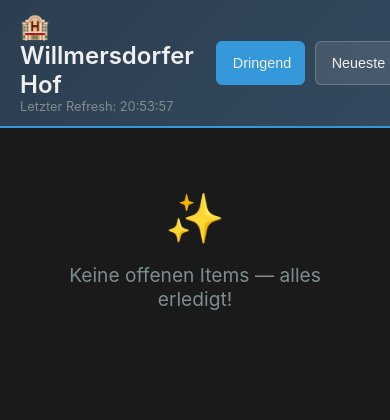
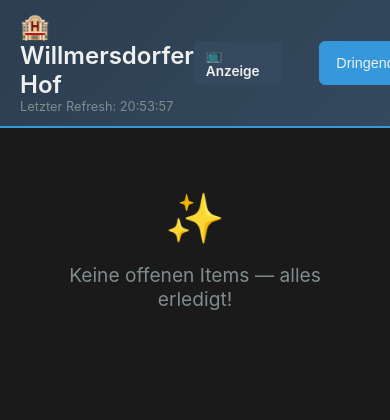
Before and after one commit to MrVemo/hotel-reception-display, a Flask app: page / in a window 390 px wide; the page is wider, and only the part inside the window is pictured. Shown: the top 420 px of that part. Run offline with Flask 2, Linux system fonts and the light colour scheme; data comes from the database, SQL or seed files in the repository; data that the repository does not hold is empty.

Commit message:
Trennung Display / Form / Admin Modus
User-Agent-basiertes Auto-Routing:
- / Desktop-Browser → /display (Anzeige)
- / Mobile/Touch → /form (Eintragsformular)
- /?mode=display|form|admin → expliziter Override

Modus-Banner in jedem Template:
- 📺 Anzeige (Display-Modus)
- ✏️ Eintrags-Formular (Form-Modus)
- ⚙️ Admin-Modus (Admin)

Footer-Link 'Zur Anzeige' für Form + Admin

```diff
--- a/src/app.py
+++ b/src/app.py
@@ -220,7 +220,22 @@ def require_login(f):
 
 @app.route('/')
 def index():
-    """Display-UI für 7" Touch-Screen."""
+    """Smart-Redirect: Touch-User → /form, Desktop → /display.
+    Override via ?mode=display|form|admin"""
+    from flask import request, redirect, url_for
+
+    mode = request.args.get('mode', '').lower()
+    if mode == 'display':
+        return redirect(url_for('index'))
+    if mode == 'form':
+        return redirect(url_for('form_page'))
+    if mode == 'admin':
+        return redirect(url_for('admin_page'))
+
+    ua = request.headers.get('User-Agent', '').lower()
+    is_touch = any(t in ua for t in ['mobile', 'android', 'iphone', 'ipad', 'touch'])
+    if is_touch:
+        return redirect(url_for('form_page'))
     return render_template('display.html', branding=load_branding_config())
 
 
--- a/src/templates/admin.html
+++ b/src/templates/admin.html
@@ -259,7 +259,8 @@
 <body>
     <div class="container">
         <header>
-            <h1>⚙️ Admin — Mitarbeiter</h1>
+            <div style="display:flex;align-items:center;gap:12px;margin-bottom:8px;"><span style="background:#e67e22;color:white;padding:6px 12px;border-radius:6px;font-size:0.85rem;font-weight:600;">⚙️ Admin-Modus</span><a href="/?mode=display" style="margin-left:auto;color:#95a5a6;text-decoration:none;font-size:0.85rem;">📺 Zur Anzeige</a></div>
+<h1>⚙️ Admin — Mitarbeiter</h1>
             <button class="back-btn" onclick="window.location='/'">← Display</button>
         </header>
 
--- a/src/templates/display.html
+++ b/src/templates/display.html
@@ -27,6 +27,16 @@
         h1 {
             font-size: 1.5rem;
             font-weight: 600;
+        }
+
+        .mode-tag {
+            background: #34495e;
+            color: #f0f0f0;
+            padding: 6px 12px;
+            border-radius: 6px;
+            font-size: 0.85rem;
+            font-weight: 600;
+            margin-right: 4px;
         }
 
         .controls {
@@ -317,6 +327,7 @@
             <div class="last-update" id="last-update">Lade…</div>
         </div>
         <div class="controls">
+            <span class="mode-tag">📺 Anzeige</span>
             <span class="who" id="who"></span>
             <button class="sort-btn active" id="sort-urgent" onclick="setSort('urgent')">Dringend</button>
             <button class="sort-btn" id="sort-newest" onclick="setSort('newest')">Neueste</button>
--- a/src/templates/form.html
+++ b/src/templates/form.html
@@ -295,7 +295,8 @@
 <body>
     <div class="container">
         <header>
-            <h1>📝 Neues Item</h1>
+            <div style="display:flex;align-items:center;gap:12px;margin-bottom:8px;"><span style="background:#3498db;color:white;padding:6px 12px;border-radius:6px;font-size:0.85rem;font-weight:600;">✏️ Eintrags-Formular</span><a href="/?mode=display" style="margin-left:auto;color:#95a5a6;text-decoration:none;font-size:0.85rem;">📺 Zur Anzeige</a></div>
+<h1>📝 Neues Item</h1>
             <button class="back-btn" onclick="window.location='/'">← Zurück</button>
         </header>
 
```
